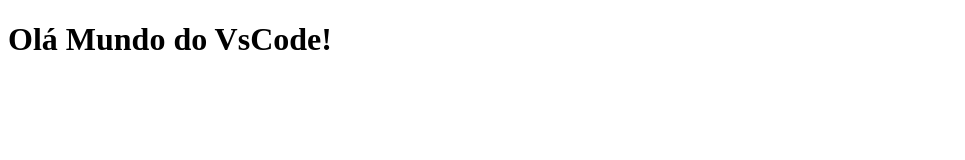
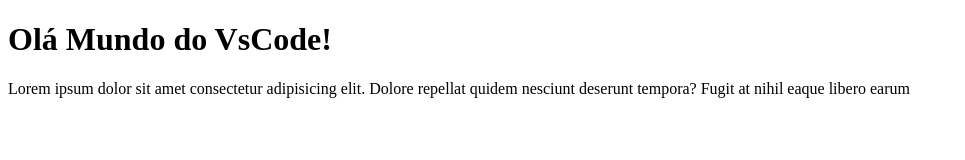
Before and after one commit to OnedevMaster/teste-vscode, a plain HTML site: page index.html in a window 1280 px wide. Shown: the whole page, without its empty margins (0-965 px from the left). Drawn offline with Linux system fonts and the light colour scheme.

Commit message:
add lorem modified:   index.html

```diff
--- a/index.html
+++ b/index.html
@@ -7,5 +7,8 @@
 </head>
 <body>
     <h1>Olá Mundo do VsCode!</h1>
+    <p>Lorem ipsum dolor sit amet consectetur
+    adipisicing elit. Dolore repellat quidem nesciunt deserunt
+    tempora? Fugit at nihil eaque libero earum</p>
 </body>
 </html>
```
